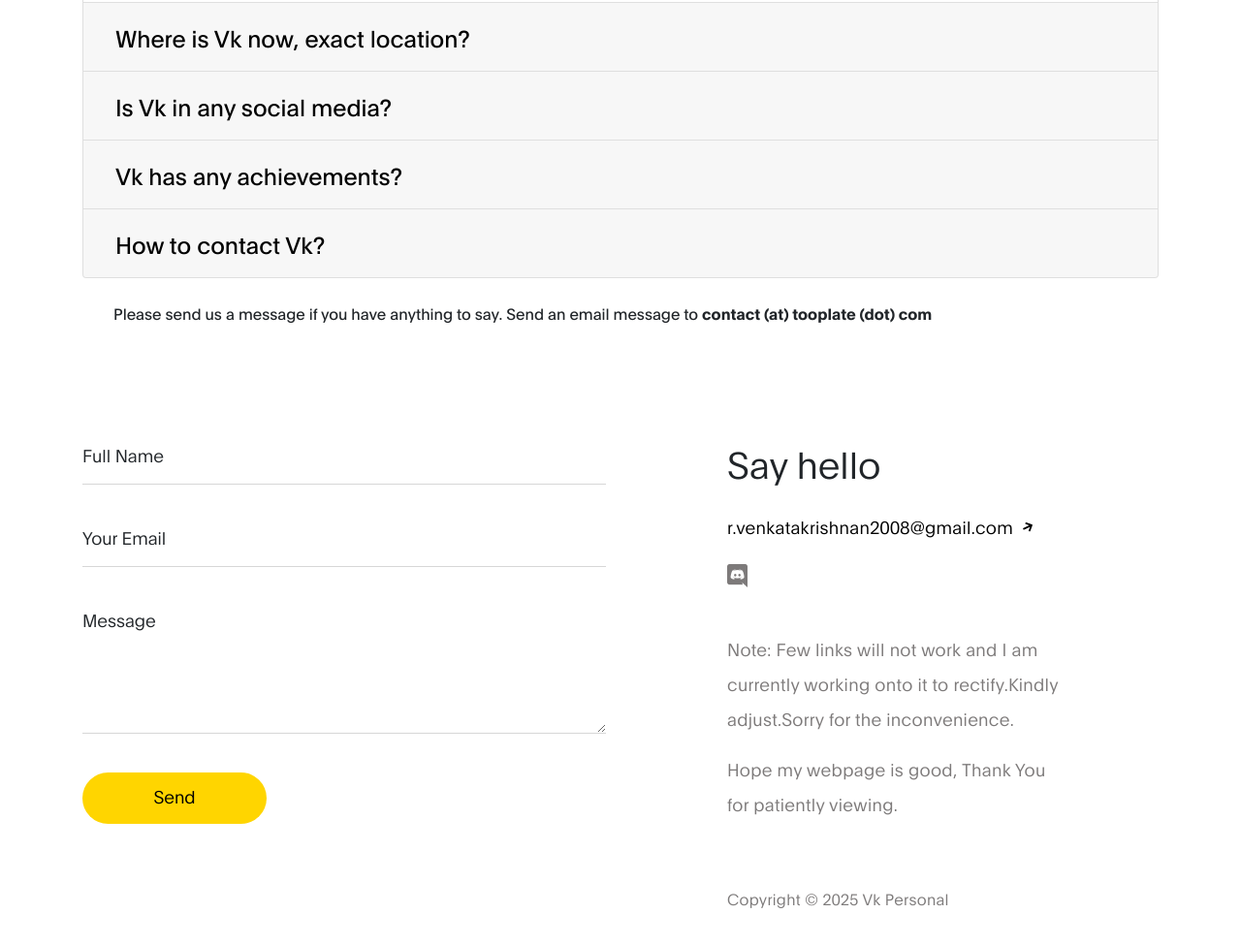
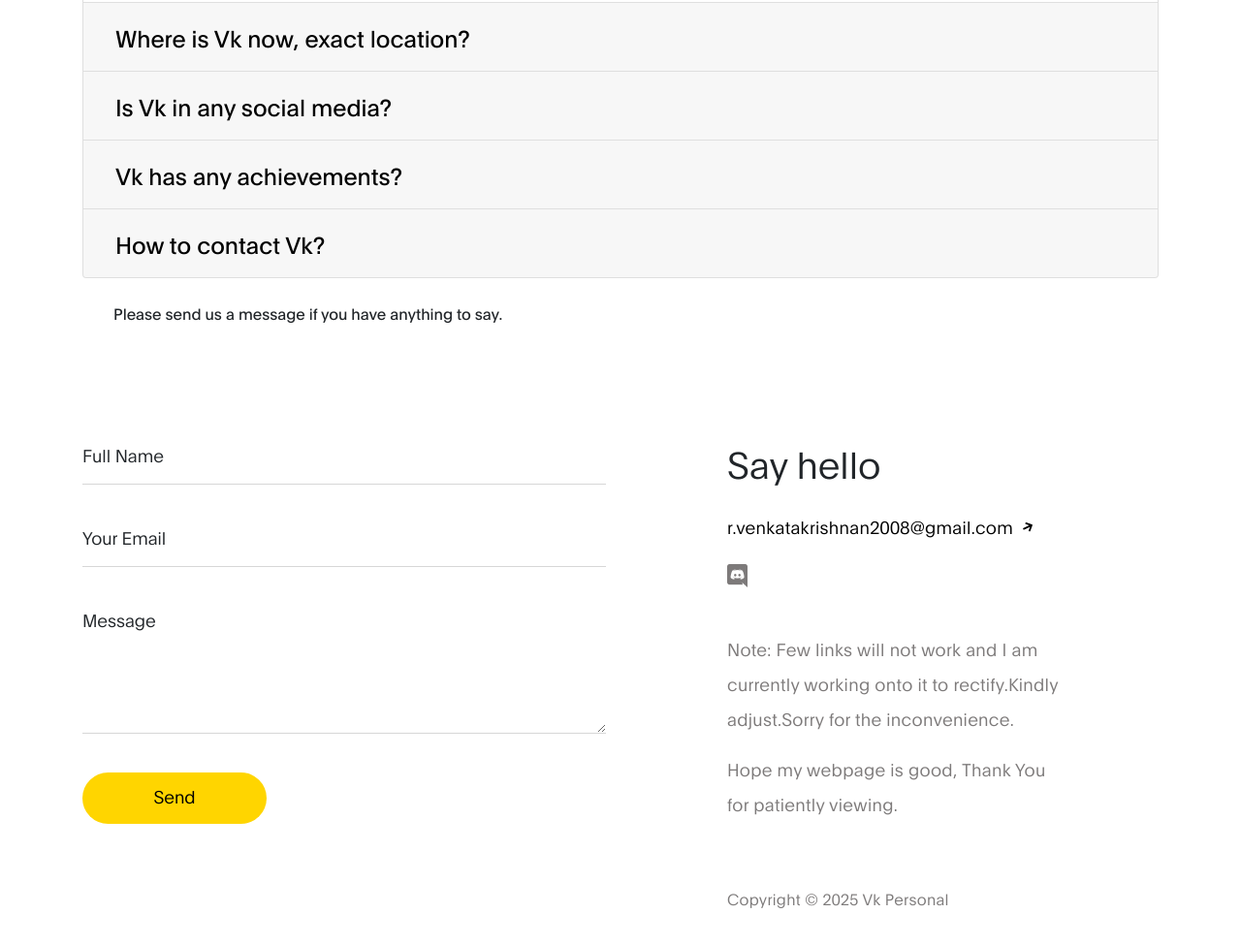
Before and after one commit to VenkatakrishnanR44/Vk-Personal, a plain HTML site: page index.html in a window 1280 px wide. Shown: the part 2342-3317 px from the top of the page at 97% size. Drawn offline with Linux system fonts and the light colour scheme.

Commit message:
Update index.html

```diff
--- a/index.html
+++ b/index.html
@@ -291,7 +291,7 @@ https://www.tooplate.com/view/2120-ben-resume
                         </div>
                     </div>
 
-                    <span class="faq-info-text">Please send us a message if you have anything to say. Send an email message to <strong>contact (at) tooplate (dot) com</strong></span>
+                    <span class="faq-info-text">Please send us a message if you have anything to say.
 
                 </div>
 
```
